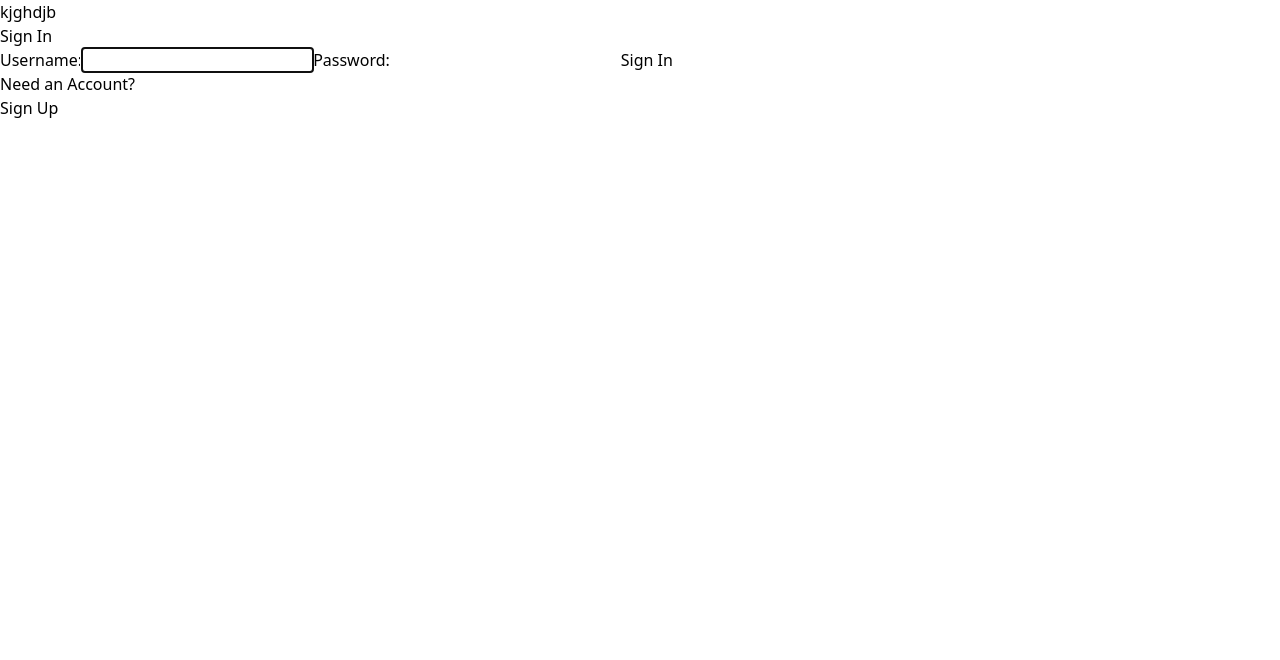
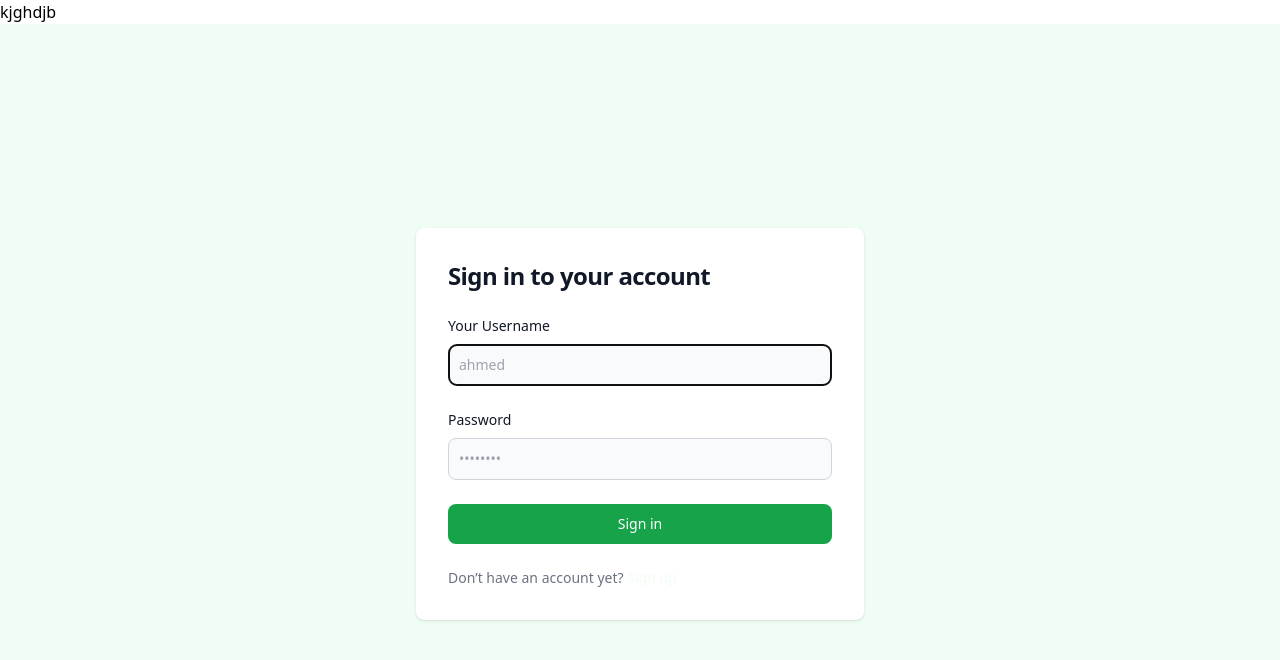
Before and after one commit to ahsu891/Maintenance-service-management-system, a React (Vite) app in the folder frontEnd/: page /login in a window 1280 px wide. Shown: the top 660 px of the page. Built offline with nearby package versions, Linux system fonts and the light colour scheme.

Commit message:
make login page

```diff
--- a/frontEnd/package.json
+++ b/frontEnd/package.json
@@ -13,7 +13,8 @@
     "axios": "^1.6.2",
     "react": "^18.2.0",
     "react-dom": "^18.2.0",
-    "react-router-dom": "^6.20.1"
+    "react-router-dom": "^6.20.1",
+    "tw-elements-react": "^1.0.0-alpha2"
   },
   "devDependencies": {
     "@types/react": "^18.2.37",
--- a/frontEnd/src/components/auth/Login.jsx
+++ b/frontEnd/src/components/auth/Login.jsx
@@ -57,7 +57,7 @@
       } else if (err.response?.status === 400) {
         setErrMsg("Missing Username or Password");
       } else if (err.response?.status === 401) {
-        setErrMsg("Unauthorized");
+        setErrMsg(err.response?.data?.error);
       } else {
         setErrMsg("Login Failed");
       }
@@ -66,45 +66,101 @@
   };
 
   return (
-    <section>
+    <section className="bg-gray-50 bg-green-50">
+      <div className="flex flex-col items-center justify-center px-6 py-8 mx-auto md:h-screen lg:py-0">
+        {/* <a href="#" class="flex items-center mb-6 text-2xl font-semibold text-gray-900 dark:text-white">
+          <img class="w-8 h-8 mr-2" src="https://flowbite.s3.amazonaws.com/blocks/marketing-ui/logo.svg" alt="logo">
+          Flowbite
+      </a> */}
+        <div className="w-full bg-white rounded-lg shadow dark:border md:mt-0 sm:max-w-md xl:p-0 bg-gray-700 dark:border-gray-700">
+          <div className="p-6 space-y-4 md:space-y-6 sm:p-8">
+            <h1 className="text-xl font-bold leading-tight tracking-tight text-gray-900 md:text-2xl dark:text-white">
+              Sign in to your account
+            </h1>
+            <form
+              onSubmit={handleSubmit}
+              className="space-y-4 md:space-y-6"
+              action="#"
+            >
+              <div>
+                <label
+                  htmlFor="ussername"
+                  className="block mb-2 text-sm font-medium text-gray-900 dark:text-white"
+                >
+                  Your Username
+                </label>
+                <input
+                  type="text"
+                  ref={userRef}
+                  onChange={(e) => setUser(e.target.value)}
+                  value={user}
+                  autoComplete="off"
+                  name="username"
+                  id="username"
+                  className="bg-gray-50 border border-gray-300 text-gray-900 sm:text-sm rounded-lg focus:ring-primary-600 focus:border-primary-600 block w-full p-2.5 dark:bg-gray-700 dark:border-gray-600 dark:placeholder-gray-400 dark:text-white dark:focus:ring-blue-500 dark:focus:border-blue-500"
+                  placeholder="ahmed"
+                  required
+                />
+              </div>
+              <div>
+                <label
+                  htmlFor="password"
+                  className="block mb-2 text-sm font-medium text-gray-900 dark:text-white"
+                >
+                  Password
+                </label>
+                <input
+                  type="password"
+                  value={pwd}
+                  onChange={(e) => setPwd(e.target.value)}
+                  name="password"
+                  id="password"
+                  placeholder="••••••••"
+                  className="bg-gray-50 border border-gray-300 text-gray-900 sm:text-sm rounded-lg focus:ring-primary-600 focus:border-primary-600 block w-full p-2.5 dark:bg-gray-700 dark:border-gray-600 dark:placeholder-gray-400 dark:text-white dark:focus:ring-blue-500 dark:focus:border-blue-500"
+                  required
+                />
+              </div>
+              {/* <div class="flex items-center justify-between">
+                      <div class="flex items-start">
+                          <div class="flex items-center h-5">
+                            <input id="remember" aria-describedby="remember" type="checkbox" class="w-4 h-4 border border-gray-300 rounded bg-gray-50 focus:ring-3 focus:ring-primary-300 dark:bg-gray-700 dark:border-gray-600 dark:focus:ring-primary-600 dark:ring-offset-gray-800" required="">
+                          </div>
+                          <div class="ml-3 text-sm">
+                            <label for="remember" class="text-gray-500 dark:text-gray-300">Remember me</label>
+                          </div>
+                      </div>
+                      <a href="#" class="text-sm font-medium text-primary-600 hover:underline dark:text-primary-500">Forgot password?</a>
+                  </div> */}
               <p
                 ref={errRef}
-        className={errMsg ? "errmsg" : "offscreen"}
+                className={errMsg ? "text-red-500 text-sm" : "hidden"}
                 aria-live="assertive"
               >
                 {errMsg}
               </p>
-      <h1>Sign In</h1>
-      <form onSubmit={handleSubmit}>
-        <label htmlFor="username">Username:</label>
-        <input
-          type="text"
-          id="username"
-          ref={userRef}
-          autoComplete="off"
-          onChange={(e) => setUser(e.target.value)}
-          value={user}
-          required
-        />
+              <button
+                type="submit"
+                className="w-full text-white bg-green-600 hover:bg-primary-700 focus:ring-4 focus:outline-none focus:ring-primary-300 font-medium rounded-lg text-sm px-5 py-2.5 text-center dark:bg-primary-600 dark:hover:bg-primary-700 dark:focus:ring-primary-800"
+              >
+                Sign in
+              </button>
+              <p className="text-sm font-light text-gray-500 dark:text-gray-400">
+                Don’t have an account yet?{" "}
+                <Link
+                  to="/register"
+                  className="font-medium text-green-50 hover:underline dark:text-primary-500"
+                >
+                  Sign up
+                </Link>
+              </p>
+            </form>
+          </div>
+        </div>
+      </div>
+    </section>
+    // </div>
 
-        <label htmlFor="password">Password:</label>
-        <input
-          type="password"
-          id="password"
-          onChange={(e) => setPwd(e.target.value)}
-          value={pwd}
-          required
-        />
-        <button>Sign In</button>
-      </form>
-      <p>
-        Need an Account?
-        <br />
-        <span className="line">
-          <Link to="/register">Sign Up</Link>
-        </span>
-      </p>
-    </section>
+    // </section>
   );
 };
 
```
Also changed, not shown: 1 other file (tests, documents, lock files or other folders). Lines whose indentation alone changed are shown as unchanged.
